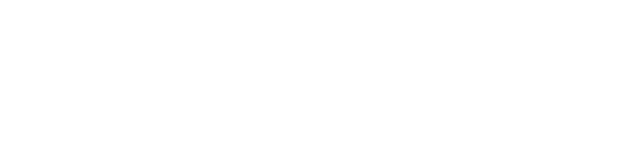
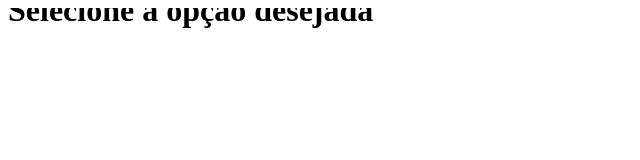
Before and after one commit to larissamdealmeida/selecioneopcao, a plain HTML site: page index.html in a window 1280 px wide. Shown: the whole page, without its empty margins (0-640 px from the left). Drawn offline with Linux system fonts and the light colour scheme.

Commit message:
Update and rename index4.html to index.html

```diff
--- a/index4.html
+++ b/index.html
@@ -5,7 +5,7 @@
 <meta charset="utf-8">
 <title>Atenção</title>
 
-<link rel="stylesheet" type="text/css" href="style4.css">
+<link rel="stylesheet" type="text/css" href="style.css">
 
 </head>
 
```
